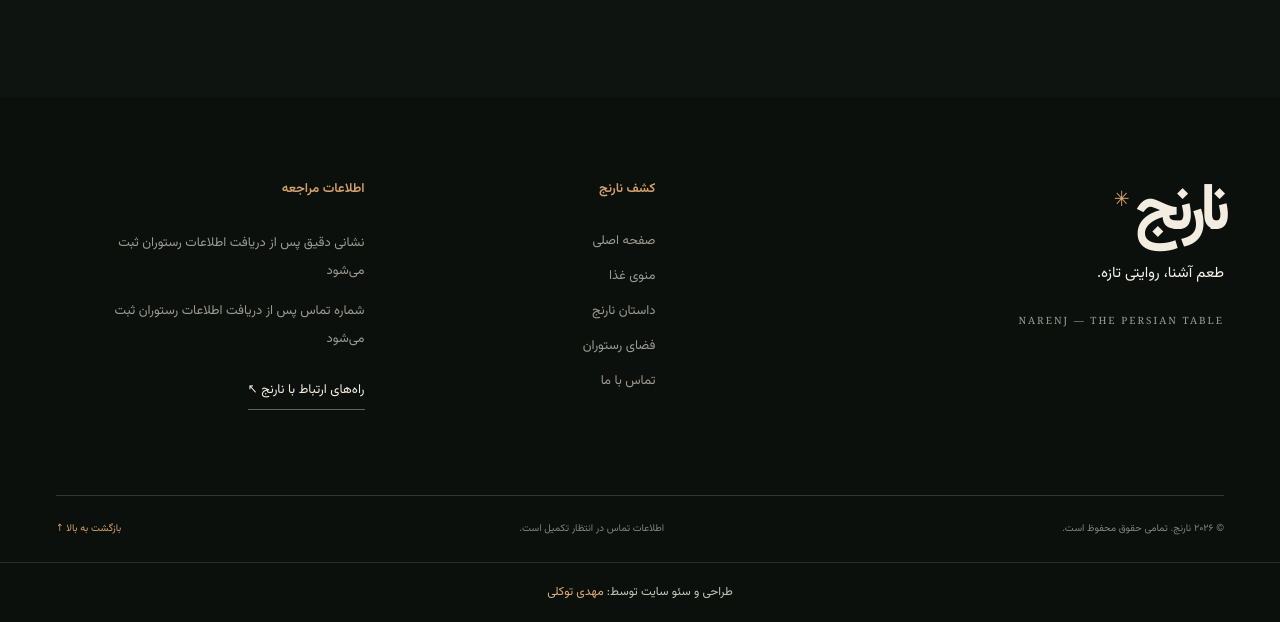
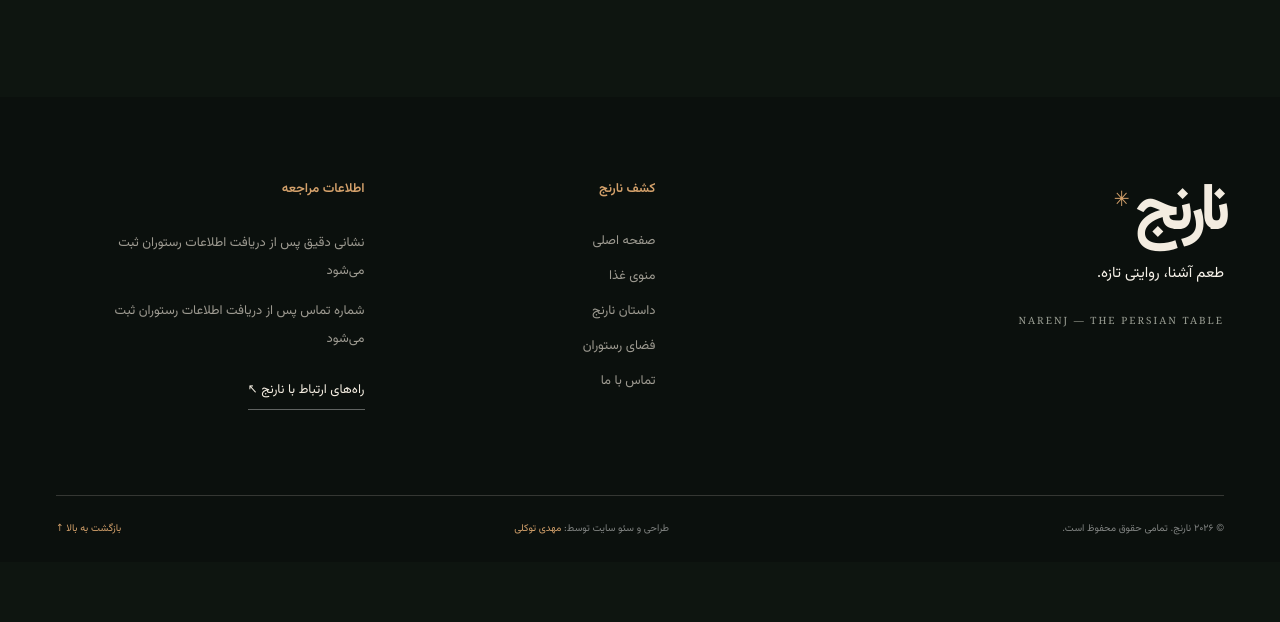
Before and after one commit to mahdi-1949/narenj-restaurant-site, a plain HTML site: page contact.html in a window 1280 px wide. Shown: the part 2280-2902 px from the top of the page. After the commit the page ends 2842 px from the top, so only its background shows below. Drawn offline with Linux system fonts and the light colour scheme.

Commit message:
انتقال نام طراح به ردیف پایانی فوتر

```diff
--- a/contact.html
+++ b/contact.html
@@ -33,5 +33,5 @@
 
 <section class="inner-section shell"><div class="split-feature"><div class="editorial-image"><img src="https://images.unsplash.com/photo-1517248135467-4c7edcad34c4?auto=format&amp;fit=crop&amp;w=1500&amp;q=85" width="1500" height="1100" loading="lazy" alt="فضای رستوران با میزهای چیده‌شده و نور گرم؛ تصویر نمایشی"></div><div class="split-feature-copy"><p class="inner-kicker">A TABLE FOR EVERY STORY</p><h2>پیش از پیام،<br><em>منوی نارنج را ببینید.</em></h2><p>با پیشنهادهای غذا آشنا شوید و اگر پرسشی درباره انتخاب‌ها دارید، از فرم ارتباط استفاده کنید.</p><a class="inner-link" href="menu.html">مشاهده منوی غذا <span>↖</span></a></div></div></section>
 </main>
-<footer class="site-footer"><div class="shell"><div class="footer-main"><div class="footer-brand"><a href="index.html">نارنج<span>✳</span></a><p>طعم آشنا، روایتی تازه.</p><small>NARENJ — THE PERSIAN TABLE</small></div><nav class="footer-nav" aria-label="دسترسی سریع"><h2>کشف نارنج</h2><a href="index.html">صفحه اصلی</a><a href="menu.html">منوی غذا</a><a href="story.html">داستان نارنج</a><a href="space.html">فضای رستوران</a><a href="contact.html">تماس با ما</a></nav><div class="footer-note"><h2>اطلاعات مراجعه</h2><p data-config-address>نشانی دقیق پس از دریافت اطلاعات رستوران ثبت می‌شود</p><p data-config-phone>شماره تماس پس از دریافت اطلاعات رستوران ثبت می‌شود</p><a href="contact.html">راه‌های ارتباط با نارنج <span>↖</span></a></div></div><div class="footer-bottom"><span>© <time data-year>۲۰۲۶</time> نارنج. تمامی حقوق محفوظ است.</span><span>اطلاعات تماس در انتظار تکمیل است.</span><a href="#main">بازگشت به بالا ↑</a></div></div><div dir="rtl" style="text-align:center;padding:18px 20px;border-top:1px solid rgba(255,255,255,.12);color:#c5c5bb;font-size:12px;line-height:1.9">طراحی و سئو سایت توسط: <a href="https://mahditavakoli.ir/" style="color:#e0ad7a">مهدی توکلی</a></div></footer>
+<footer class="site-footer"><div class="shell"><div class="footer-main"><div class="footer-brand"><a href="index.html">نارنج<span>✳</span></a><p>طعم آشنا، روایتی تازه.</p><small>NARENJ — THE PERSIAN TABLE</small></div><nav class="footer-nav" aria-label="دسترسی سریع"><h2>کشف نارنج</h2><a href="index.html">صفحه اصلی</a><a href="menu.html">منوی غذا</a><a href="story.html">داستان نارنج</a><a href="space.html">فضای رستوران</a><a href="contact.html">تماس با ما</a></nav><div class="footer-note"><h2>اطلاعات مراجعه</h2><p data-config-address>نشانی دقیق پس از دریافت اطلاعات رستوران ثبت می‌شود</p><p data-config-phone>شماره تماس پس از دریافت اطلاعات رستوران ثبت می‌شود</p><a href="contact.html">راه‌های ارتباط با نارنج <span>↖</span></a></div></div><div class="footer-bottom"><span>© <time data-year>۲۰۲۶</time> نارنج. تمامی حقوق محفوظ است.</span><span>طراحی و سئو سایت توسط: <a href="https://mahditavakoli.ir/">مهدی توکلی</a></span><a href="#main">بازگشت به بالا ↑</a></div></div></footer>
 </body></html>
```
